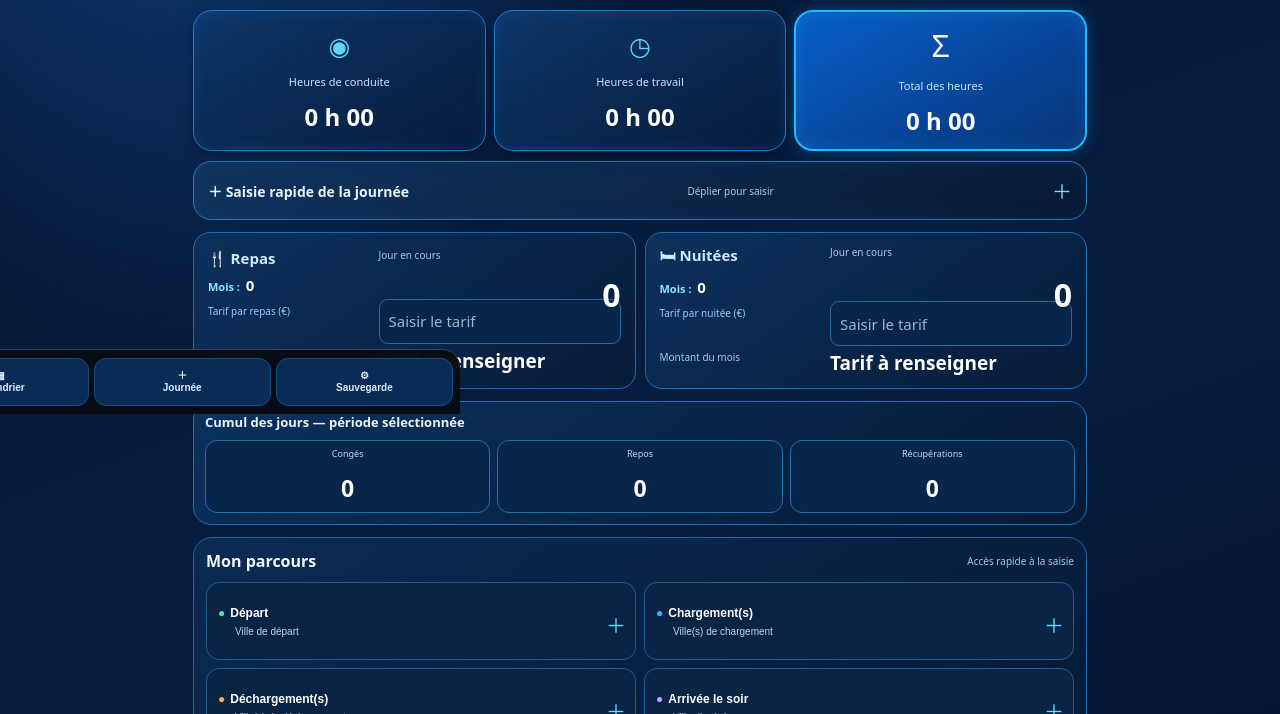
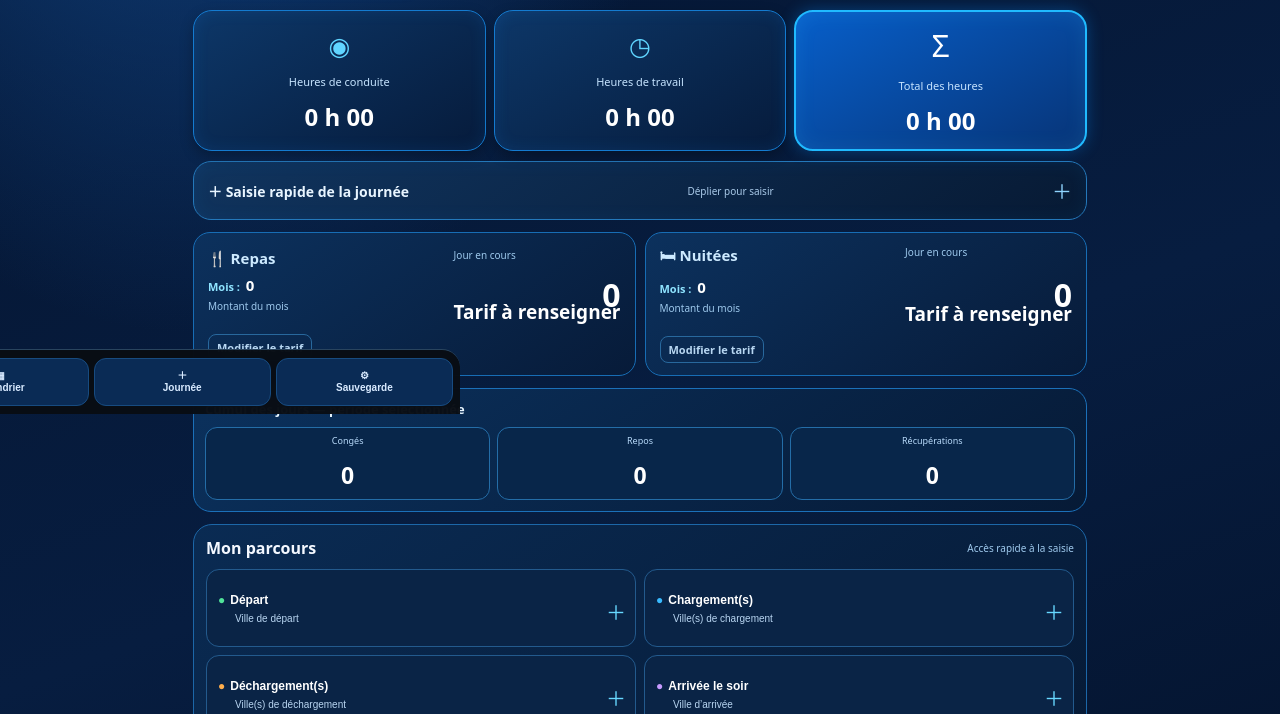
Before and after one commit to nounours633-svg/Mon-carnet-routier, a plain HTML site: page index.html in a window 1280 px wide. Shown: the part 386-1100 px from the top of the page. Drawn offline with Linux system fonts and the light colour scheme.

Commit message:
Masquer les champs de saisie des tarifs derrière un volet

```diff
--- a/index.html
+++ b/index.html
@@ -62,7 +62,7 @@ main{padding:12px 13px 24px}
 
 
 /* Saisies rapides du tableau de bord */
-.mini-metric{position:relative;padding-right:52px}.mini-metric-priced{display:flex;flex-direction:column;align-items:flex-start;gap:5px;padding:12px 14px}.mini-metric-priced>strong{position:absolute;right:14px;top:40px}.mini-metric-priced .rate-label{font-size:10px;color:#9ec9ed;margin-top:5px}.mini-metric-priced .rate-input{width:100%;min-width:0;box-sizing:border-box;border:1px solid #28689d;border-radius:9px;background:#09264a;color:#fff;padding:7px 9px;font:600 13px inherit}.mini-metric-priced .rate-input::placeholder{color:#9ab6d0}.mini-metric-priced .amount-label{font-size:10px;color:#9ec9ed}.mini-metric-priced .month-amount{font-size:19px;color:#fff;font-weight:800;font-variant-numeric:tabular-nums}quick-plus{position:absolute;right:12px;top:50%;transform:translateY(-50%);width:34px;height:34px;border:1px solid #55baff;border-radius:50%;background:linear-gradient(145deg,#087cff,#0751a8);color:#fff;font-size:24px;font-weight:800;line-height:1;box-shadow:0 3px 10px #0005}.quick-plus:active{transform:translateY(-50%) scale(.94)}
+.mini-metric{position:relative;padding-right:52px}.mini-metric-priced{display:flex;flex-direction:column;align-items:flex-start;gap:5px;padding:12px 14px}.mini-metric-priced>strong{position:absolute;right:14px;top:40px}.mini-metric-priced .rate-label{font-size:10px;color:#9ec9ed;margin-top:5px}.rate-settings{width:100%;margin-top:5px}.rate-settings summary{display:inline-block;cursor:pointer;color:#b8d7f2;font-size:11px;font-weight:700;padding:5px 8px;border:1px solid #28689d;border-radius:8px;list-style:none}.rate-settings summary::-webkit-details-marker{display:none}.rate-settings[open] summary{margin-bottom:5px}.rate-settings .rate-label{display:block}.mini-metric-priced .rate-input{width:100%;min-width:0;box-sizing:border-box;border:1px solid #28689d;border-radius:9px;background:#09264a;color:#fff;padding:7px 9px;font:600 13px inherit}.mini-metric-priced .rate-input::placeholder{color:#9ab6d0}.mini-metric-priced .amount-label{font-size:10px;color:#9ec9ed}.mini-metric-priced .month-amount{font-size:19px;color:#fff;font-weight:800;font-variant-numeric:tabular-nums}quick-plus{position:absolute;right:12px;top:50%;transform:translateY(-50%);width:34px;height:34px;border:1px solid #55baff;border-radius:50%;background:linear-gradient(145deg,#087cff,#0751a8);color:#fff;font-size:24px;font-weight:800;line-height:1;box-shadow:0 3px 10px #0005}.quick-plus:active{transform:translateY(-50%) scale(.94)}
 .quick-modal-backdrop{position:fixed;inset:0;z-index:9999;display:none;align-items:center;justify-content:center;padding:18px;background:#020916d9;backdrop-filter:blur(5px)}.quick-modal-backdrop.open{display:flex}.quick-modal{width:min(100%,390px);padding:19px;border:1px solid #2478ba;border-radius:22px;background:linear-gradient(155deg,#102e52,#07172d);box-shadow:0 18px 55px #000b;color:#fff}.quick-modal-head{display:flex;align-items:center;justify-content:space-between;gap:12px;margin-bottom:8px}.quick-modal-head h2{font-size:19px;margin:0}.quick-close{width:34px;height:34px;border:0;border-radius:50%;background:#183e67;color:#fff;font-size:25px}.quick-modal-date{margin:0 0 15px;color:#a9c9e8;font-size:12px}.quick-modal label{display:block;margin:12px 0 6px;color:#cfe7ff;font-size:13px;font-weight:700}.quick-modal input{box-sizing:border-box;width:100%;min-height:46px;padding:10px 12px;border:1px solid #347db8;border-radius:12px;background:#061a32;color:#fff;font:inherit}.quick-modal-actions{display:flex;gap:10px;margin-top:19px}.quick-modal-actions button{flex:1;min-height:44px}.quick-modal-actions .btn{border:0}.quick-modal-actions .secondary{border:1px solid #35668f}
 
 .quick-entry-panel{margin:0 0 12px;padding:13px;border:1px solid #2478ba;border-radius:18px;background:linear-gradient(145deg,#10345e,#071a34);box-shadow:inset 0 0 18px #168cff14}
@@ -206,16 +206,20 @@ main{padding-bottom:calc(92px + env(safe-area-inset-bottom))}
     <div class="mini-metric mini-metric-priced">
       <span>🍴 Repas</span><strong id="totalMeals">0</strong><small>Jour en cours</small>
       <small class="month-total">Mois : <b id="monthMeals">0</b></small>
-      <label class="rate-label" for="mealRate">Tarif par repas (€)</label>
-      <input class="rate-input" id="mealRate" type="number" min="0" step="0.01" inputmode="decimal" placeholder="Saisir le tarif">
       <small class="amount-label">Montant du mois</small><b class="month-amount" id="mealAmount">—</b>
+      <details class="rate-settings"><summary>Modifier le tarif</summary>
+        <label class="rate-label" for="mealRate">Tarif par repas (€)</label>
+        <input class="rate-input" id="mealRate" type="number" min="0" step="0.01" inputmode="decimal" placeholder="Saisir le tarif">
+      </details>
     </div>
     <div class="mini-metric mini-metric-priced">
       <span>🛏 Nuitées</span><strong id="totalNights">0</strong><small>Jour en cours</small>
       <small class="month-total">Mois : <b id="monthNights">0</b></small>
-      <label class="rate-label" for="nightRate">Tarif par nuitée (€)</label>
-      <input class="rate-input" id="nightRate" type="number" min="0" step="0.01" inputmode="decimal" placeholder="Saisir le tarif">
       <small class="amount-label">Montant du mois</small><b class="month-amount" id="nightAmount">—</b>
+      <details class="rate-settings"><summary>Modifier le tarif</summary>
+        <label class="rate-label" for="nightRate">Tarif par nuitée (€)</label>
+        <input class="rate-input" id="nightRate" type="number" min="0" step="0.01" inputmode="decimal" placeholder="Saisir le tarif">
+      </details>
     </div>
   </div>
   <div class="day-count-panel" aria-live="polite"><div class="day-count-title">Cumul des jours — période sélectionnée</div><div class="day-count-item"><small>Congés</small><strong id="countConge">0</strong></div><div class="day-count-item"><small>Repos</small><strong id="countRepos">0</strong></div><div class="day-count-item"><small>Récupérations</small><strong id="countRecup">0</strong></div></div>
```
